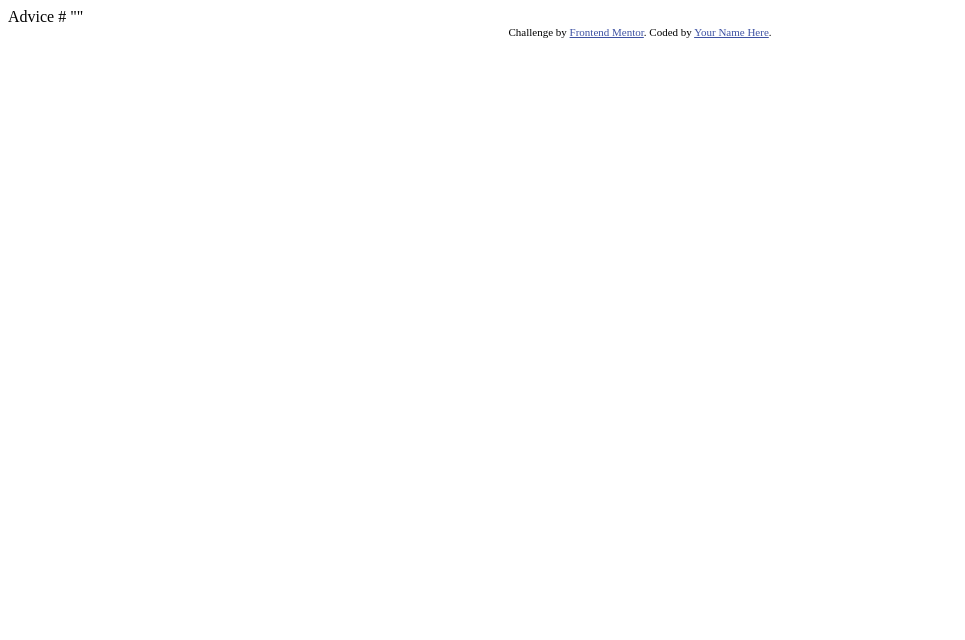
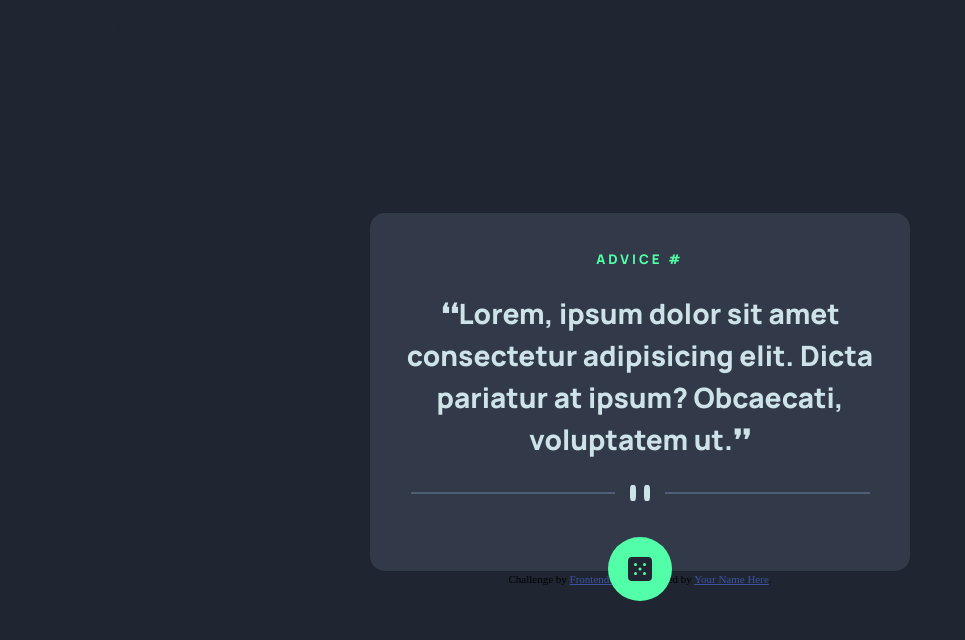
Before and after one commit to turret001/Advice-Generator, a plain HTML site: page index.html in a window 1280 px wide. Shown: the whole page, without its empty margins (0-965 px from the left). Drawn offline with Linux system fonts and the light colour scheme.

Commit message:
added styling and other elements

```diff
--- a/css/reset.css
+++ b/css/reset.css
@@ -0,0 +1,74 @@
+/* Box sizing rules */
+*,
+*::before,
+*::after {
+  box-sizing: border-box;
+}
+
+/* Remove default margin */
+body,
+h1,
+h2,
+h3,
+h4,
+p,
+figure,
+blockquote,
+dl,
+dd {
+  margin: 0;
+}
+
+/* Remove list styles on ul, ol elements with a list role, which suggests default styling will be removed */
+ul[role='list'],
+ol[role='list'] {
+  list-style: none;
+}
+
+/* Set core root defaults */
+html:focus-within {
+  scroll-behavior: smooth;
+}
+
+/* Set core body defaults */
+body {
+  min-height: 100vh;
+  text-rendering: optimizeSpeed;
+  line-height: 1.5;
+}
+
+/* A elements that don't have a class get default styles */
+a:not([class]) {
+  text-decoration-skip-ink: auto;
+}
+
+/* Make images easier to work with */
+img,
+picture {
+  max-width: 100%;
+  display: block;
+}
+
+/* Inherit fonts for inputs and buttons */
+input,
+button,
+textarea,
+select {
+  font: inherit;
+}
+
+/* Remove all animations, transitions and smooth scroll for people that prefer not to see them */
+@media (prefers-reduced-motion: reduce) {
+  html:focus-within {
+   scroll-behavior: auto;
+  }
+
+  *,
+  *::before,
+  *::after {
+    animation-duration: 0.01ms !important;
+    animation-iteration-count: 1 !important;
+    transition-duration: 0.01ms !important;
+    scroll-behavior: auto !important;
+  }
+}
--- a/css/style.css
+++ b/css/style.css
@@ -0,0 +1,100 @@
+:root{
+  /* PRIMARY */
+  --advice-color: hsl(193, 38%, 86%);
+  --title-color: hsl(150, 100%, 66%);
+
+  --card-bg: hsl(217, 19%, 24%);
+  --body-bg: hsl(218, 23%, 16%);
+  --dice-bg: hsl(150, 100%, 66%);
+  --dice-color: hsl(218, 23%, 16%);
+}
+body{background-color: var(--body-bg);}
+
+main{
+  display:flex;
+  flex-direction: column;
+  justify-content: center;
+  width: 100vw;
+  height: 100vh;
+}
+
+
+
+.hidden-title{
+  text-align: center;
+  position: absolute;
+  color: var(--body-bg);
+  top: 0;
+  left: 0;
+}
+
+.card{
+  padding: 15px;
+  align-self: center;
+  width: 540px;
+  background-color: var(--card-bg);
+  display: flex;
+  flex-direction: column;
+  align-items: center;
+  border-radius: 15px;
+}
+
+
+h5{
+  font-family: 'Manrope', sans-serif;
+  color: var(--title-color);
+  letter-spacing: 3px;
+}
+
+p{
+  font-family: 'Manrope', sans-serif;
+  font-weight: 800;
+  color: var(--advice-color);
+  text-align: center;
+  font-size: 28px;
+}
+p::before{content: '❛❛';}
+p::after{content: '❜❜';}
+
+
+
+hr{
+  display: inline-block;
+  border: 1px rgba(79,94,117,255) solid;
+  width: 90%;
+}
+
+.weird-quotes{
+  background-color: var(--card-bg);
+  position: relative;
+  top: 24px;
+  z-index: 5;
+  padding: 0 15px;
+}
+.wq1,.wq2 {
+  display: inline-block;
+  height: 1em;
+  width: 0.4em;
+  background-color: var(--advice-color);
+  border-top-left-radius: 30%;
+  border-top-right-radius: 30%;
+  border-bottom-left-radius: 30%;
+  border-bottom-right-radius: 30%;
+}
+.wq1{margin-right: 2px;}
+.wq2{margin-left: 2px;}
+
+.dice-wrapper{
+  background-color: var(--dice-bg);
+  margin-top: -10px;
+  padding: 20px;
+  border-radius: 50%;
+  position:relative;
+  top: 45px;
+}
+.dice-wrapper:hover{
+  box-shadow: 0px 0px 30px 5px rgba(45,255,196,0.9);
+  cursor: pointer;
+}
+
+#dice{color: var(--dice-color)}
--- a/index.html
+++ b/index.html
@@ -5,6 +5,11 @@
   <meta name="viewport" content="width=device-width, initial-scale=1.0"> <!-- displays site properly based on user's device -->
 
   <link rel="icon" type="image/png" sizes="32x32" href="./images/favicon-32x32.png">
+  <link rel="stylesheet" href="css/reset.css" />
+  <link rel="stylesheet" href="css/style.css" />
+  <style>
+    @import url('https://fonts.googleapis.com/css2?family=Manrope:wght@800&display=swap');
+  </style>
 
   <title>Frontend Mentor | Advice generator app</title>
 
@@ -15,11 +20,22 @@
   </style>
 </head>
 <body>
+
   <main>
-    Advice #<!-- Advice ID goes here -->
+    <h1 class="hidden-title">Advice Generator</h1>
+    <div class="card">
+      <h5>ADVICE #<span id="advice-id"><!-- Advice ID goes here --></span></h5>
 
-    "<!-- Advice text goes here -->"
-
+      <p id="advice">Lorem, ipsum dolor sit amet consectetur adipisicing elit. Dicta pariatur at ipsum? Obcaecati, voluptatem ut.</p>
+      <div class="weird-quotes">
+        <div class="wq1"></div>
+        <div class="wq2"></div>
+      </div>
+      <hr />
+      <div class="dice-wrapper">
+        <img id="dice" src="images/icon-dice.svg" alt="" />
+      </div>
+    </div>
     <div class="attribution">
       Challenge by <a href="https://www.frontendmentor.io?ref=challenge" target="_blank">Frontend Mentor</a>.
       Coded by <a href="#">Your Name Here</a>.
```
